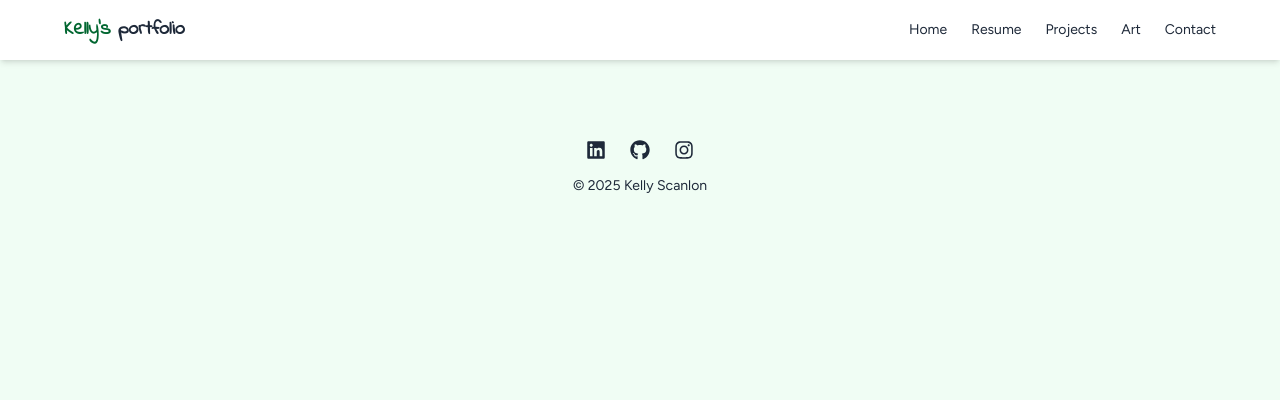
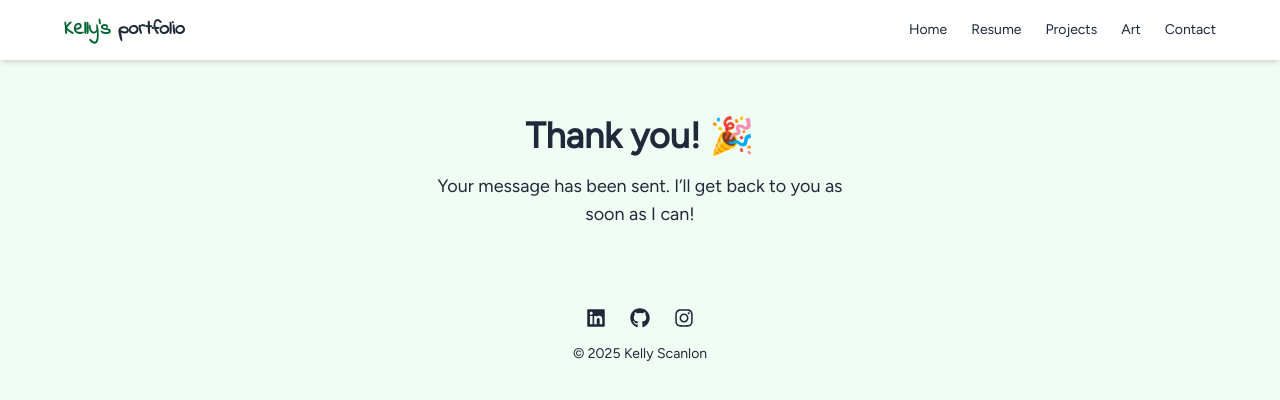
Before and after one commit to kpscanlon92/personal-site, a React (Vite) app: page /success in a window 1280 px wide. Shown: the top 400 px of the page. Built offline with nearby package versions, Linux system fonts and the light colour scheme.

Commit message:
Update thank you to success

```diff
--- a/src/App.tsx
+++ b/src/App.tsx
@@ -4,7 +4,7 @@ import Resume from "./pages/Resume";
 import Projects from "./pages/Projects";
 import Art from "./pages/Art";
 import Contact from "./pages/Contact";
-import ThankYou from "./pages/ThankYou";
+import Success from "./pages/Success.tsx";
 import Header from "./components/Header";
 import Footer from "./components/Footer.tsx";
 
@@ -19,7 +19,7 @@ function App() {
                     <Route path="/projects" element={<Projects />} />
                     <Route path="/art" element={<Art />} />
                     <Route path="/contact" element={<Contact />} />
-                    <Route path="/thank-you" element={<ThankYou />} />
+                    <Route path="/success" element={<Success />} />
                 </Routes>
                 <Footer />
             </Router>
--- a/src/pages/Contact.tsx
+++ b/src/pages/Contact.tsx
@@ -8,7 +8,7 @@ export default function Contact() {
         if (import.meta.env.DEV) {
             e.preventDefault(); // stop native submission
             // simulate sending the form to Netlify (or pretend it was successful)
-            navigate("/thank-you");
+            navigate("/success");
         }
         // Otherwise, in production, let Netlify handle it normally
     };
--- a/src/pages/ThankYou.tsx
+++ b/src/pages/Success.tsx
@@ -1,4 +1,4 @@
-export default function ThankYou() {
+export default function Success() {
     return (
         <>
             <section className="mt-14 flex flex-col items-center justify-center px-4 text-center text-main">
```
